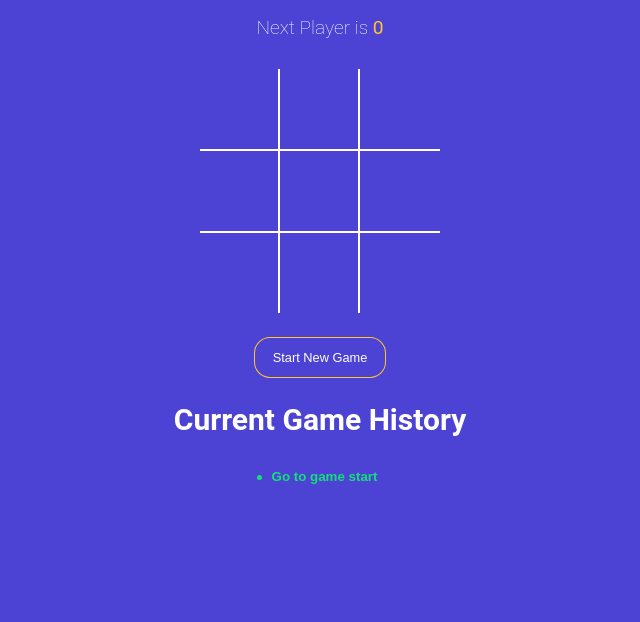
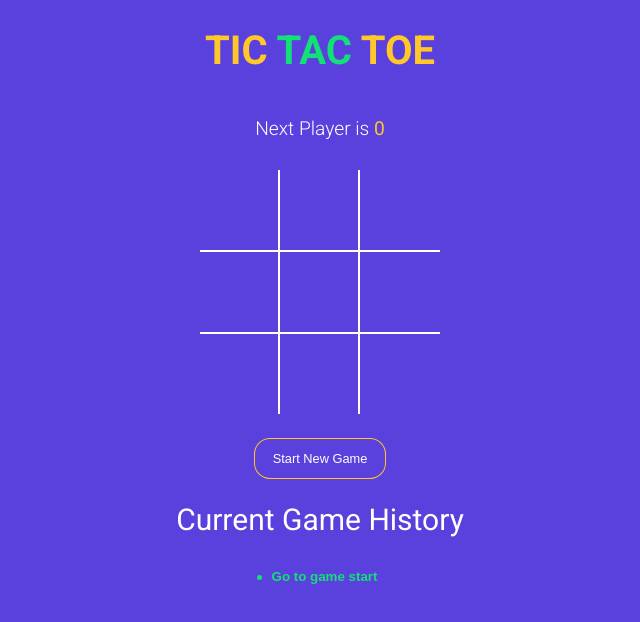
Before and after one commit to Pankaj-Chadda/Tic-Tac-Toe, a React (Vite) app: page / in a window 1280 px wide. Shown: the top 622 px of the page, without its empty margins (320-960 px from the left). Built offline with nearby package versions, Linux system fonts and the light colour scheme.

Commit message:
Added Tic Tac Toe main heading and included Roboto font

```diff
--- a/index.html
+++ b/index.html
@@ -5,6 +5,10 @@
     <link rel="icon" type="image/svg+xml" href="/vite.svg" />
     <meta name="viewport" content="width=device-width, initial-scale=1.0" />
     <title>Tic-Tac_Toe</title>
+    <link
+      href="https://fonts.googleapis.com/css?family=Roboto:300,400,700&display=swap"
+      rel="stylesheet"
+    />
   </head>
   <body>
     <div id="root"></div>
--- a/src/App.jsx
+++ b/src/App.jsx
@@ -55,6 +55,11 @@ function App() {
   };
   return (
     <div className="app">
+      <h1>
+        <span className="text-orange">TIC</span>{' '}
+        <span className="text-green">TAC</span>{' '}
+        <span className="text-orange">TOE</span>
+      </h1>
       <StatusMessage winner={winner} gamingBoard={gamingBoard} />
       <Board
         squares={gamingBoard.squares}
@@ -68,7 +73,7 @@ function App() {
       >
         Start New Game
       </button>
-      <h2>Current Game History</h2>
+      <h2 style={{ fontWeight: 'normal' }}>Current Game History</h2>
       <History history={history} moveTo={moveTo} currentMove={currentMove} />
     </div>
   );
--- a/src/styles.scss
+++ b/src/styles.scss
@@ -1,6 +1,6 @@
 $green: #12e177;
 $orange: #ffc72a;
-$blue: #4c43d4;
+$blue: #5a40dc;
 
 body {
   font-family: 'Roboto', sans-serif;
```
